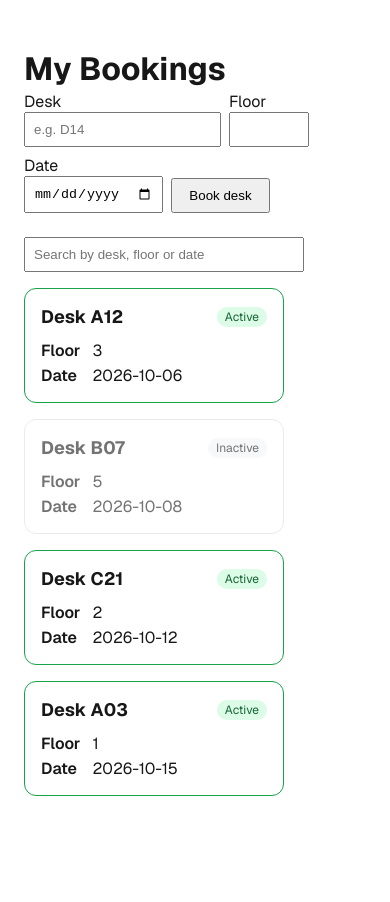
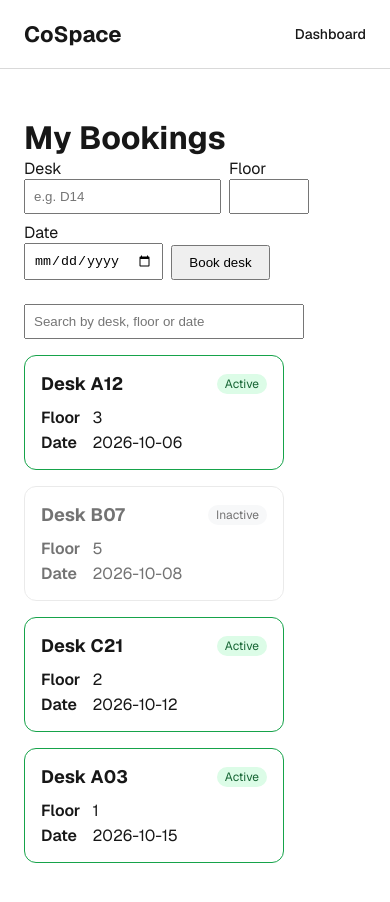
Before and after one commit to SamyOullafPA/cospace-web, a Next.js app: page / in a window 390 px wide. Shown: the top 902 px of the page. Before the commit the page ends 844 px from the top, so only its background shows below. Built offline with nearby package versions, Linux system fonts and the light colour scheme.

Commit message:
feat: Added booking routing endpoint

```diff
--- a/src/app/globals.css
+++ b/src/app/globals.css
@@ -42,6 +42,56 @@ a {
   text-decoration: none;
 }
 
+.site-header {
+  flex-shrink: 0;
+  border-bottom: 1px solid color-mix(in srgb, var(--foreground) 16%, transparent);
+  background: var(--background);
+  font-family: var(--font-geist-sans);
+}
+
+.site-header-inner {
+  display: flex;
+  align-items: center;
+  justify-content: space-between;
+  flex-wrap: wrap;
+  gap: 12px 24px;
+  width: 100%;
+  max-width: 800px;
+  margin: 0 auto;
+  padding: 16px 60px;
+}
+
+.site-brand {
+  font-size: 22px;
+  font-weight: 700;
+}
+
+.site-nav-link {
+  display: inline-flex;
+  align-items: center;
+  min-height: 44px;
+  font-size: 14px;
+  font-weight: 500;
+}
+
+.site-brand:hover,
+.site-nav-link:hover {
+  text-decoration: underline;
+  text-underline-offset: 4px;
+}
+
+.site-brand:focus-visible,
+.site-nav-link:focus-visible {
+  outline: 2px solid currentColor;
+  outline-offset: 4px;
+}
+
+@media (max-width: 600px) {
+  .site-header-inner {
+    padding: 12px 24px;
+  }
+}
+
 @media (prefers-color-scheme: dark) {
   html {
     color-scheme: dark;
--- a/src/app/layout.tsx
+++ b/src/app/layout.tsx
@@ -1,4 +1,5 @@
 import type { Metadata } from "next";
+import Link from "next/link";
 import { Geist, Geist_Mono } from "next/font/google";
 import "./globals.css";
 
@@ -13,14 +14,28 @@ const geistMono = Geist_Mono({
 });
 
 export const metadata: Metadata = {
-  title: "Create Next App",
-  description: "Generated by create next app",
+  title: "CoSpace",
+  description: "Your desk booking dashboard",
 };
 
 export default function RootLayout({ children }: LayoutProps<"/">) {
   return (
     <html lang="en" className={`${geistSans.variable} ${geistMono.variable}`}>
-      <body>{children}</body>
+      <body>
+        <header className="site-header">
+          <div className="site-header-inner">
+            <Link href="/" className="site-brand" aria-label="CoSpace home">
+              CoSpace
+            </Link>
+            <nav aria-label="Main navigation">
+              <Link href="/" className="site-nav-link">
+                Dashboard
+              </Link>
+            </nav>
+          </div>
+        </header>
+        {children}
+      </body>
     </html>
   );
 }
--- a/src/components/BookingCard.module.css
+++ b/src/components/BookingCard.module.css
@@ -1,3 +1,17 @@
+.link {
+  display: block;
+  border-radius: 12px;
+}
+
+.link:focus-visible {
+  outline: 2px solid currentColor;
+  outline-offset: 4px;
+}
+
+.link:hover .desk {
+  text-decoration: underline;
+}
+
 .card {
   width: 260px;
   padding: 16px;
--- a/src/components/BookingCard.tsx
+++ b/src/components/BookingCard.tsx
@@ -1,3 +1,4 @@
+import Link from "next/link";
 import styles from "./BookingCard.module.css";
 
 export type BookingCardProps = {
@@ -7,8 +8,14 @@ export type BookingCardProps = {
   active: boolean;
 };
 
-export default function BookingCard({ desk, floor, date, active }: BookingCardProps) {
-  return (
+export default function BookingCard({
+  id,
+  desk,
+  floor,
+  date,
+  active,
+}: BookingCardProps & { id?: number }) {
+  const card = (
     <article className={`${styles.card} ${active ? styles.active : styles.inactive}`}>
       <header className={styles.header}>
         <h2 className={styles.desk}>Desk {desk}</h2>
@@ -22,4 +29,14 @@ export default function BookingCard({ desk, floor, date, active }: BookingCardPr
       </dl>
     </article>
   );
+
+  return id === undefined ? card : (
+    <Link
+      href={`/bookings/${id}`}
+      className={styles.link}
+      aria-label={`View booking ${id} for desk ${desk}`}
+    >
+      {card}
+    </Link>
+  );
 }
--- a/src/components/BookingList.tsx
+++ b/src/components/BookingList.tsx
@@ -3,15 +3,7 @@
 import { useState } from "react";
 import BookingCard, { type BookingCardProps } from "./BookingCard";
 import RegistrationForm from "./RegistrationForm";
-
-type Booking = BookingCardProps & { id: number };
-
-const initialBookings: Booking[] = [
-  { id: 1, desk: "A12", floor: 3, date: "2026-10-06", active: true },
-  { id: 2, desk: "B07", floor: 5, date: "2026-10-08", active: false },
-  { id: 3, desk: "C21", floor: 2, date: "2026-10-12", active: true },
-  { id: 4, desk: "A03", floor: 1, date: "2026-10-15", active: true },
-];
+import { initialBookings, type Booking } from "@/data/bookings";
 
 export default function BookingList() {
   const [bookings, setBookings] = useState<Booking[]>(initialBookings);
@@ -42,7 +34,7 @@ export default function BookingList() {
       ) : (
         <div style={{ display: "flex", flexWrap: "wrap", gap: 16 }}>
           {visible.map(({ id, ...booking }) => (
-            <BookingCard key={id} {...booking} />
+            <BookingCard key={id} id={id} {...booking} />
           ))}
         </div>
       )}
--- /dev/null
+++ b/src/data/bookings.ts
@@ -0,0 +1,14 @@
+export type Booking = {
+  id: number;
+  desk: string;
+  floor: number;
+  date: string;
+  active: boolean;
+};
+
+export const initialBookings: Booking[] = [
+  { id: 1, desk: "A12", floor: 3, date: "2026-10-06", active: true },
+  { id: 2, desk: "B07", floor: 5, date: "2026-10-08", active: false },
+  { id: 3, desk: "C21", floor: 2, date: "2026-10-12", active: true },
+  { id: 4, desk: "A03", floor: 1, date: "2026-10-15", active: true },
+];
```
Also changed, not shown: src/app/bookings/[id]/page.tsx (added, +35 -0 lines).
